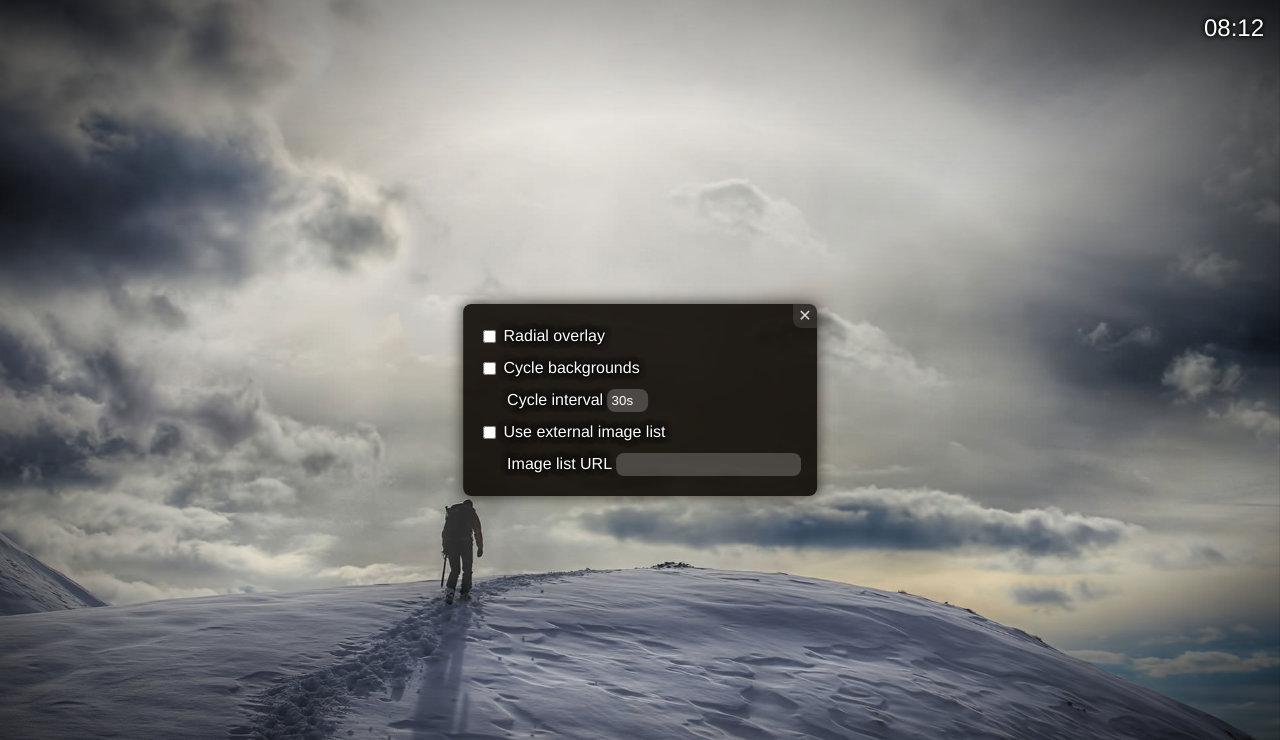
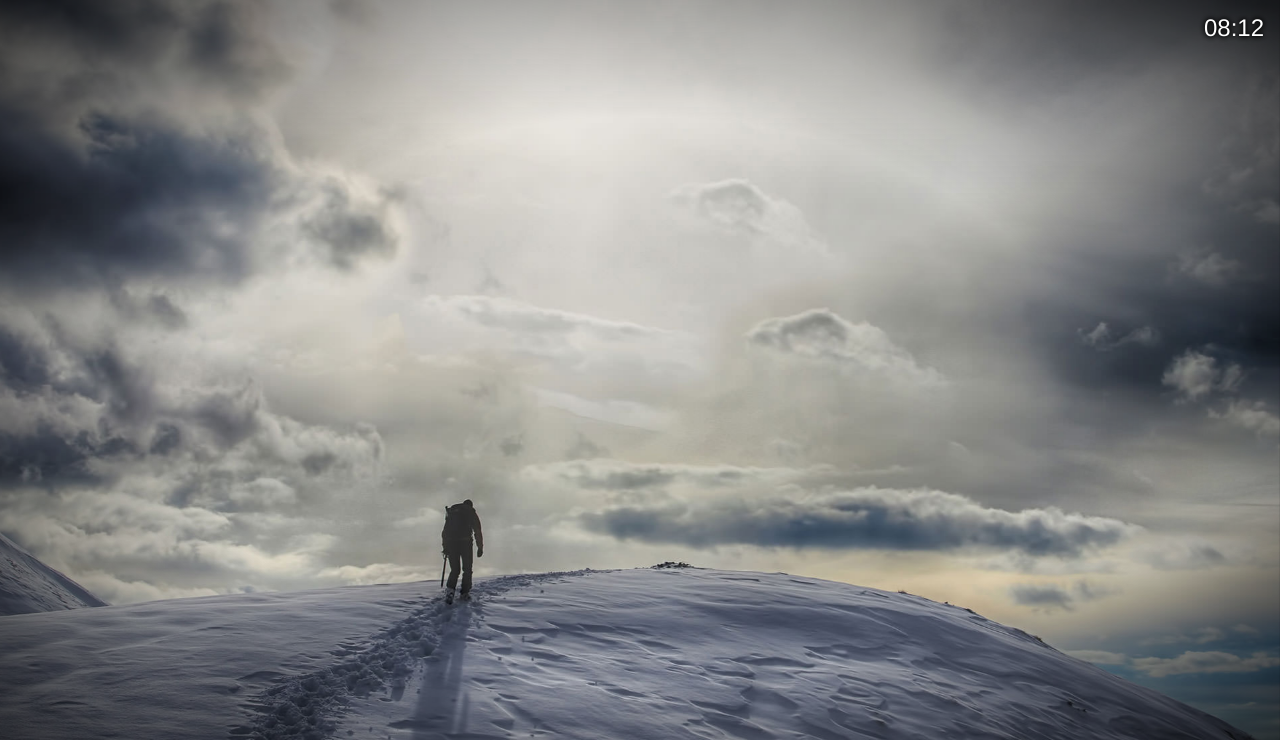
Before and after one commit to MoOx/tab, a plain HTML site: page index.html in a window 1280 px wide. Shown: the top 740 px of the page. Drawn offline with Linux system fonts and the light colour scheme.

Commit message:
Hide the settings model by default

```diff
--- a/index.html
+++ b/index.html
@@ -17,7 +17,7 @@
     <div class="putainde-Tab-stretch putainde-Tab-ui">
       <time class="js-putainde-Tab-time putainde-Tab-time putainde-Tab-pin putainde-Tab-pin--top-right"></time>
 
-      <div class="js-putainde-Tab-settings putainde-Tab-settings putainde-Tab-settings">
+      <div class="js-putainde-Tab-settings putainde-Tab-settings putainde-Tab-settings putainde-Tab-settings--hidden">
         <button class="js-putainde-Tab-settings-close reset-Button putainde-Tab-settings-close" href="#">✕</button>
         <ul>
           <li>
```
